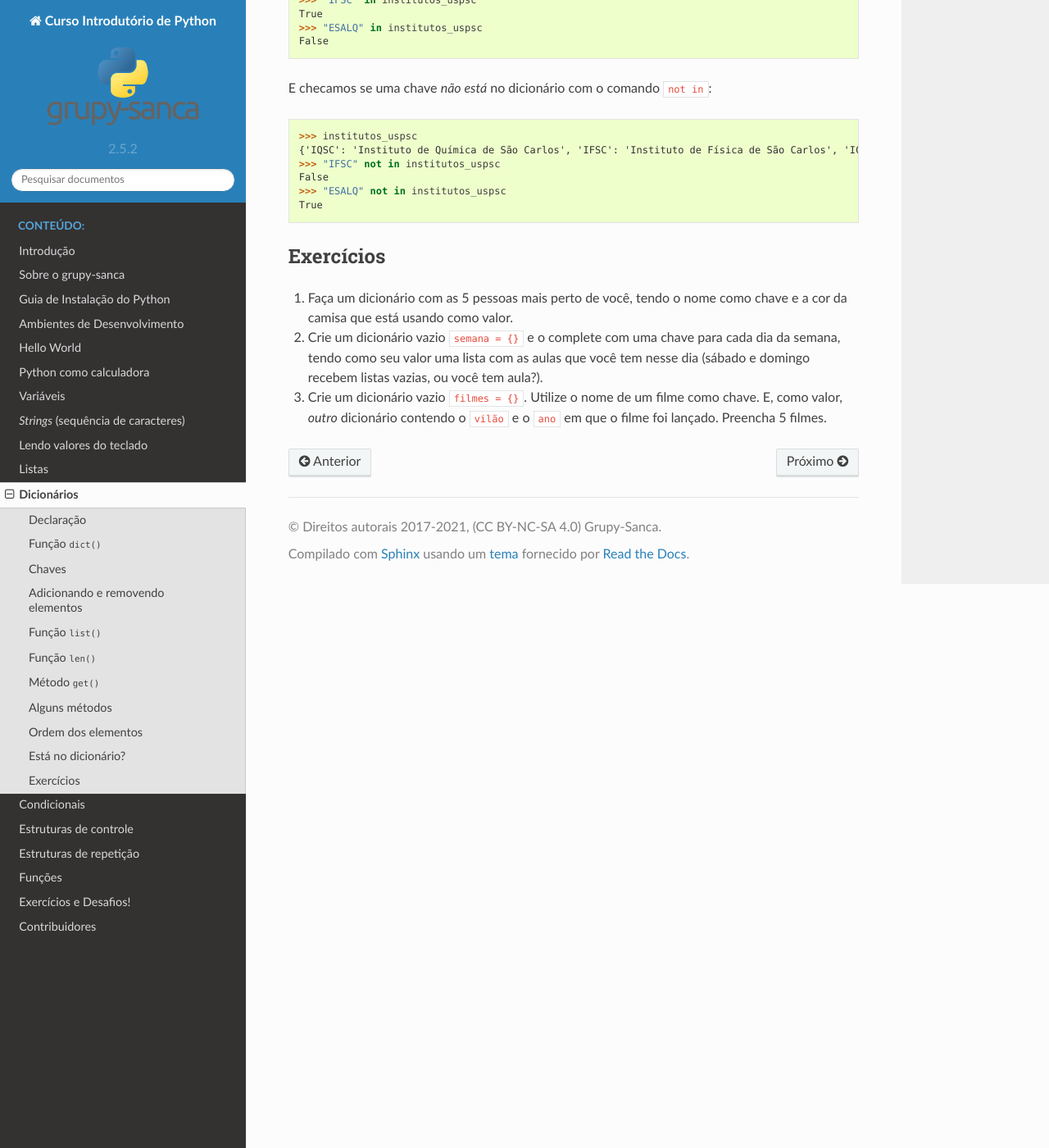
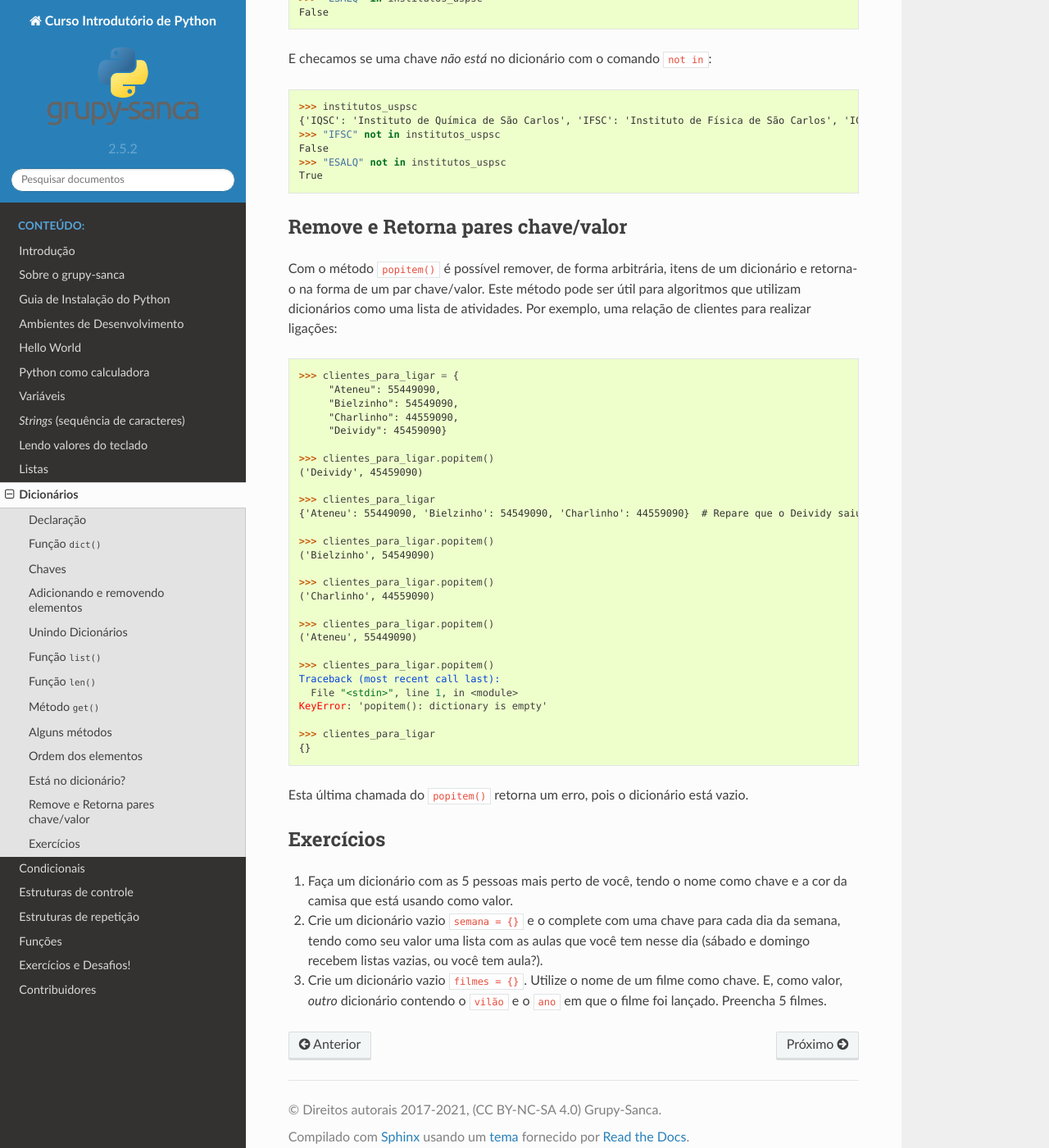
Before and after one commit to grupy-sanca/curso-python, a Sphinx documentation site: the page built from source/dicionarios.rst, in a window 1280 px wide and 1400 px high, scrolled down 6598 px. Shown: the whole window at 82% size. Built offline with Sphinx 7.4.7 and the Read the Docs theme 2.0.0, drawn with Linux system fonts in a browser that asks for light colours; some of the changed text lies outside the part shown.

Commit message:
Transformando uma nota em subseção; Inserindo conteúdo do método popitem() (#98)
* typos nas strings das listas lista1, lista2 e lista3

* transformando a nota de unificação de dicionário em uma subseção

* adicionando conteúdo sobre o método popitem()

* resolvendo o que não era typo, eu que achei que era, tirei as aspas lá de lista1, lista2, lista3

* agora sim corrigi todas as aspas :D

```diff
--- a/source/dicionarios.rst
+++ b/source/dicionarios.rst
@@ -161,17 +161,19 @@ Para apagar *todos* os elementos de um dicionário, usamos o método ``clear``:
    >>> lixo
    {}
 
-.. note::
 
-   A partir da versão 3.9 do Python, é possível unificar dois dicionários
-   com o operador ``|`` (pipe).
+Unindo Dicionários
+------------------
 
-   .. doctest::
+A partir da versão 3.9 do Python, é possível unificar dois dicionários com o operador ``|`` (pipe).
 
-      >>> comodos1 = {"casa": 1, "quartos": 2, "banheiros": 2}
-      >>> comodos2 = {"cozinha": 1, "quintal": 1}
-      >>> comodos1 | comodos2
-      {"casa": 1, "quartos": 2, "banheiros": 2, "cozinha": 1, "quintal": 1}
+.. doctest::
+
+  >>> comodos1 = {"casa": 1, "quartos": 2, "banheiros": 2}
+  >>> comodos2 = {"cozinha": 1, "quintal": 1}
+  >>> comodos1 | comodos2
+  {"casa": 1, "quartos": 2, "banheiros": 2, "cozinha": 1, "quintal": 1}
+
 
    Para versões anteriores a 3.9 do Python, usa-se a função ``.update()``.
 
@@ -343,6 +345,47 @@ E checamos se uma chave *não está* no dicionário com o comando ``not in``:
    True
 
 
+Remove e Retorna pares chave/valor
+----------------------------------
+
+Com o método ``popitem()`` é possível remover, de forma arbitrária, itens de um dicionário e retorna-o na forma de um
+par chave/valor. Este método pode ser útil para algoritmos que utilizam dicionários como uma lista de atividades.
+Por exemplo, uma relação de clientes para realizar ligações:
+
+.. doctest::
+
+   >>> clientes_para_ligar = {
+        "Ateneu": 55449090,
+        "Bielzinho": 54549090,
+        "Charlinho": 44559090,
+        "Deividy": 45459090}
+
+   >>> clientes_para_ligar.popitem()
+   ('Deividy', 45459090)
+
+   >>> clientes_para_ligar
+   {'Ateneu': 55449090, 'Bielzinho': 54549090, 'Charlinho': 44559090}  # Repare que o Deividy saiu do dicionário
+
+   >>> clientes_para_ligar.popitem()
+   ('Bielzinho', 54549090)
+
+   >>> clientes_para_ligar.popitem()
+   ('Charlinho', 44559090)
+
+   >>> clientes_para_ligar.popitem()
+   ('Ateneu', 55449090)
+
+   >>> clientes_para_ligar.popitem()
+   Traceback (most recent call last):
+     File "<stdin>", line 1, in <module>
+   KeyError: 'popitem(): dictionary is empty'
+
+   >>> clientes_para_ligar
+   {}
+
+Esta última chamada do ``popitem()`` retorna um erro, pois o dicionário está vazio.
+
+
 Exercícios
 ----------
 
```
Also changed, not shown: other parts of source/dicionarios.rst (+3 -3 lines).
